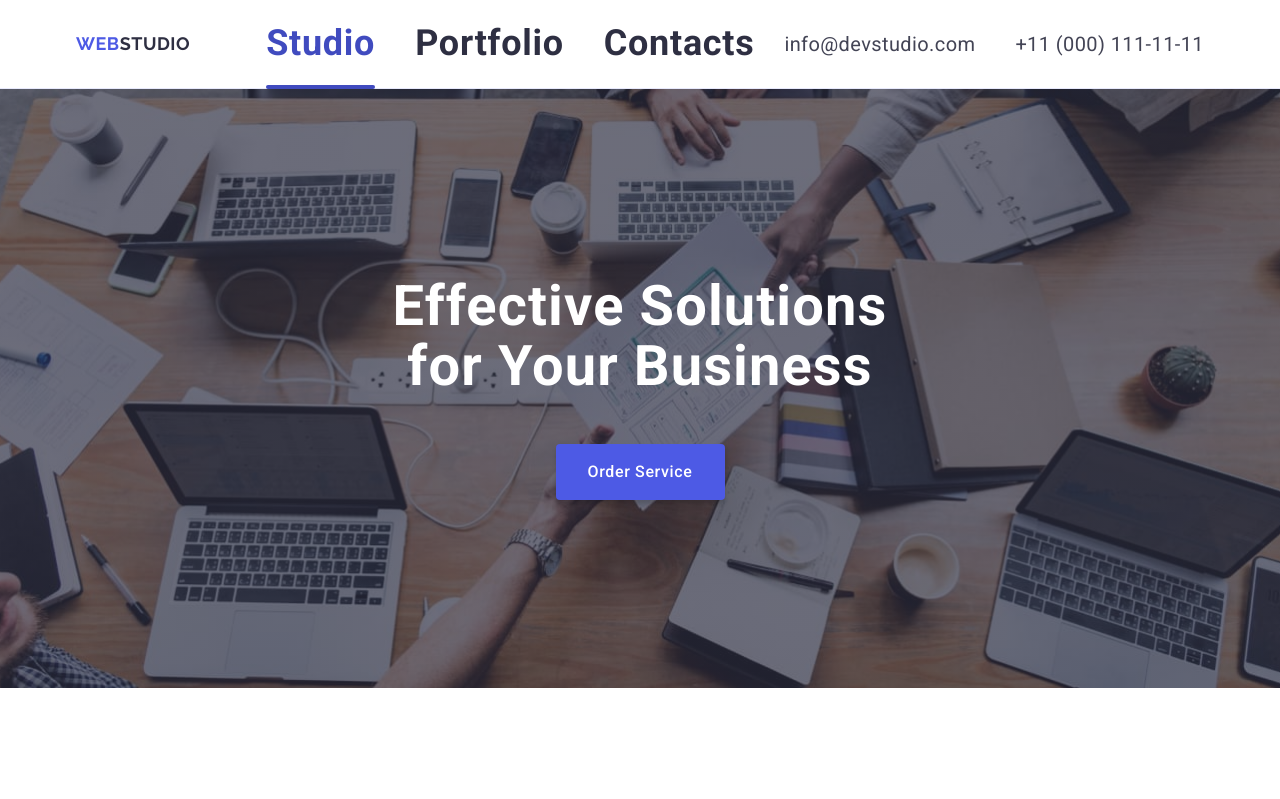
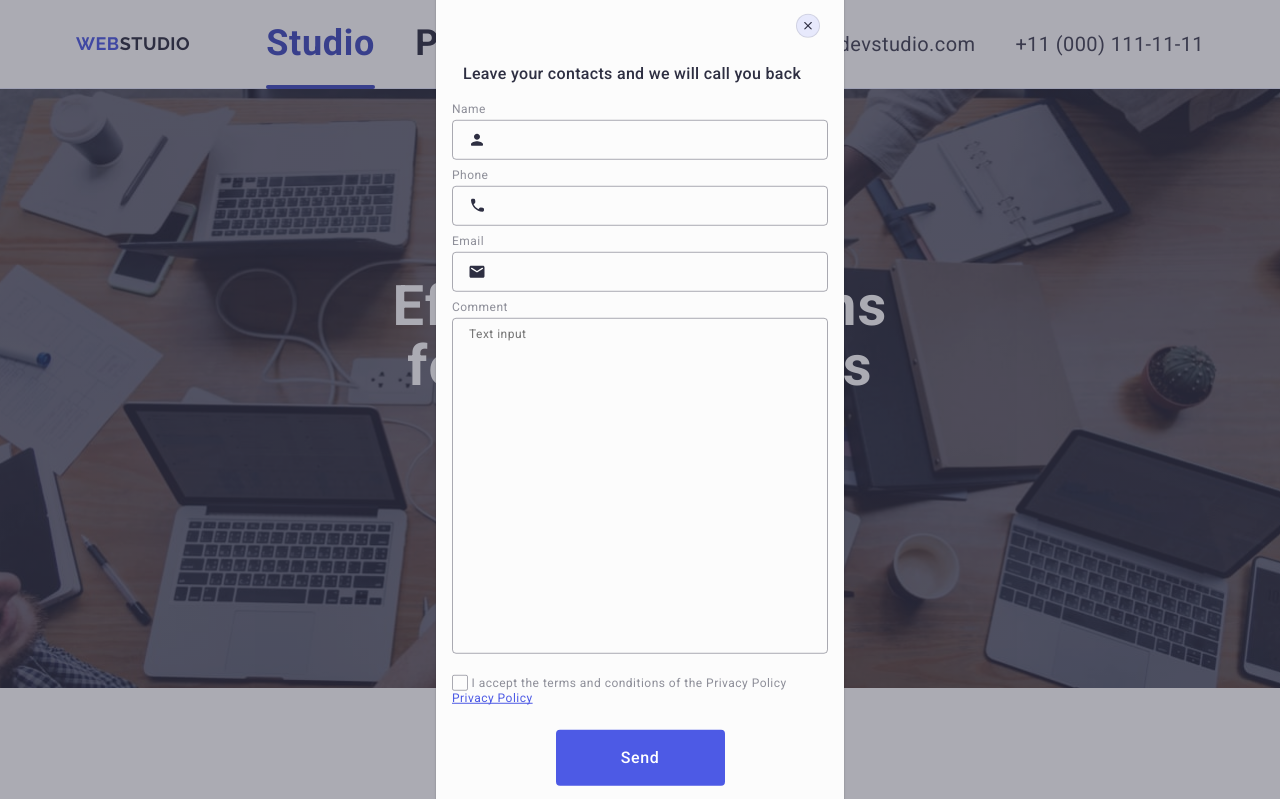
Before and after one commit to HannaOs-GOIT/goit-markup-hw-06, a plain HTML site: page index.html in a window 1280 px wide. Shown: the top 799 px of the page. Drawn offline with nearby package versions, Linux system fonts and the light colour scheme.

Commit message:
add index file

```diff
--- a/css/styles-old.css
+++ b/css/styles-old.css
@@ -358,7 +358,7 @@ fill: #4D5AE5;
 .modal-textarea:focus {
 border-color: #4d5ae5;
 }
-*/
+
 .modal-field {
   margin-bottom: 24px;
 }
@@ -393,7 +393,7 @@ outline: transparent;
 resize: none;
 transition: border-color 250ms cubic-bezier(0.4, 0, 0.2, 1);
 }
-
+*/
 
 .modal-check-text {
   font-size: 12px;
--- a/css/styles.css
+++ b/css/styles.css
@@ -1233,6 +1233,103 @@ fill: #4D5AE5;
 border-color: #4d5ae5;
 }
 
+.modal-field {
+    margin-bottom: 24px;
+  }
+
+  .modal-field-comment {
+  margin-bottom: 16px;
+  }
+
+  .modal-label {
+    display: block;
+    margin-bottom: 4px;
+    font-size: 12px;
+      line-height: 1.17;
+      letter-spacing: 0.04em;
+      color: #8e8f99;
+        }
+
+
+ .modal-textarea {
+    font-size: 12px;
+    line-height: 1.17;
+    letter-spacing: 0.04em;
+    color: rgba(46, 47, 66, 0.4);
+    width: 100%;
+    height: 336px;
+    background-color: transparent;
+    border-radius: 4px;
+    padding: 8px 16px;
+    border: 1px solid rgba(46, 47, 66, 0.4);
+    outline: transparent;
+    resize: none;
+    transition: border-color 250ms cubic-bezier(0.4, 0, 0.2, 1);
+    }
+
+    .modal-check-text {
+        display: flex;
+        font-size: 12px;
+        letter-spacing: 0.04em;
+        color: #8e8f99;
+        align-items: center;
+        position: relative;
+        line-height: 1.17;
+      }
+
+      .modal-check-span {
+        flex-shrink: 0;
+        display: inline-flex;
+      width: 16px;
+      border: 1px solid rgba(46, 47, 66, 0.4);
+      transition: background-color 250ms cubic-bezier(0.4, 0, 0.2, 1), border 250ms cubic-bezier(0.4, 0, 0.2, 1), fill 250ms cubic-bezier(0.4, 0, 0.2, 1);
+      height: 16px;
+      align-items: center;
+      border-radius: 2px;
+      justify-content: center;
+      fill: transparent;
+      }
+
+
+      .privacy-policy-link {
+        line-height: 1.33;
+          text-decoration: underline;
+          text-decoration-skip-ink: none;
+          color: #4d5ae5;
+          font-size: 12px;
+      }
+
+
+
+      .visually-hidden:checked+ .modal-check-text> .modal-check-span {
+        background-color:#404bbf;;
+        border: none;
+        fill: #F4F4FD;
+      }
+
+      .modal-form .modal-button {
+        min-width: 169px;
+        transition: background-color 250ms cubic-bezier(0.4, 0, 0.2, 1);
+        border: none;
+        cursor: pointer;
+      }
+
+      .modal-button {
+        font-weight: 500;
+        font-size: 16px;
+        line-height: 1.5;
+        letter-spacing: 0.04em;
+        color: #fff;
+        background: #4d5ae5;
+          border-radius: 4px;
+        border: none;
+        margin-right: auto;
+        margin-left: auto;
+        text-align: center;
+        display: block;
+        height: 56px;
+       }
+
       @media screen and (min-width: 768px) {
 .modal {
 width: 408px;
@@ -1246,6 +1343,14 @@ transition: transform 250ms cubic-bezier(0.4, 0, 0.2, 1);
   margin-top: 0;
   margin-bottom: 16px;
 }
+      }
 
-
+.modal-check-text {
+font-size: 12px;
+letter-spacing: 0.04em;
+color: #8e8f99;
+display: block;
+align-items: center;
+position: relative;
+line-height: 1.17;
       }
--- a/index.html
+++ b/index.html
@@ -594,7 +594,7 @@
         </div>
       </div>
     </footer>
-    <div class="backdrop">
+    <div class="backdrop is-open">
       <div class="modal">
         <button class="close-button" type="button">
           <svg class="modal-close-icon" width="8" height="8">
@@ -663,8 +663,10 @@
                   <use href="./images/icons.svg#icon-vector"></use>
                 </svg>
               </span>
+              <span class="modal-check-span-privacy">
               I accept the terms and conditions of the Privacy Policy
               <a href="" class="privacy-policy-link">Privacy Policy</a>
+            </span>
             </label>
           </div>
           <button class="modal-button" type="submit">Send</button>
```
